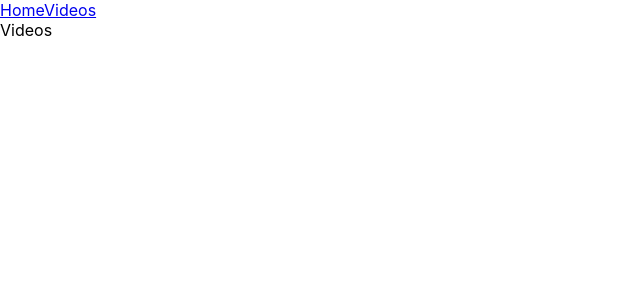
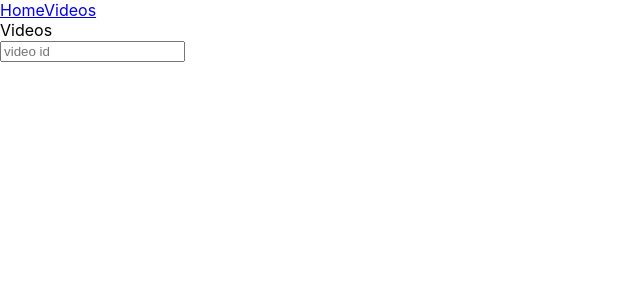
Before and after one commit to taewonnn/react-router, a React (Create React App) app: page /videos in a window 1280 px wide. Shown: the top 300 px of the page, without its empty margins (0-640 px from the left). Built offline with nearby package versions, Linux system fonts and the light colour scheme.

Commit message:
react-router-dom

```diff
--- a/src/App.js
+++ b/src/App.js
@@ -3,6 +3,7 @@ import Home from "./components/Home";
 import NotFound from "./components/NotFound";
 import Videos from "./components/Videos";
 import Root from "./components/Root";
+import VideoDetail from "./components/VideoDetail";
 
 const router = createBrowserRouter([
   {
@@ -11,6 +12,7 @@ const router = createBrowserRouter([
     children: [
       {index: true, element: <Home />},
       {path: '/videos', element: <Videos />},
+      {path: '/videos/:videoId', element: <VideoDetail />},
     ],
     errorElement: <NotFound />,
   },
--- /dev/null
+++ b/src/components/VideoDetail.jsx
@@ -0,0 +1,9 @@
+function VideoDetail () {
+  return (
+    <>
+      detail
+    </>
+  )
+}
+
+export default VideoDetail;
--- a/src/components/Videos.jsx
+++ b/src/components/Videos.jsx
@@ -1,7 +1,28 @@
+import {useState} from "react";
+import {useNavigate} from "react-router-dom";
+
 function Videos () {
+  const [text, setText] = useState();
+
+  // useNavigate
+  const navigate = useNavigate();
+
+  const handleChange = (e) => {
+    setText(e.target.value);
+  };
+
+  const handleSubmit = (e) => {
+    e.preventDefault();
+    setText('');
+  }
+
+
   return (
     <div>
       Videos
+      <form>
+        <input type='text' placeholder='video id' value={text} onChange={handleChange} />
+      </form>
     </div>
   )
 }
```
